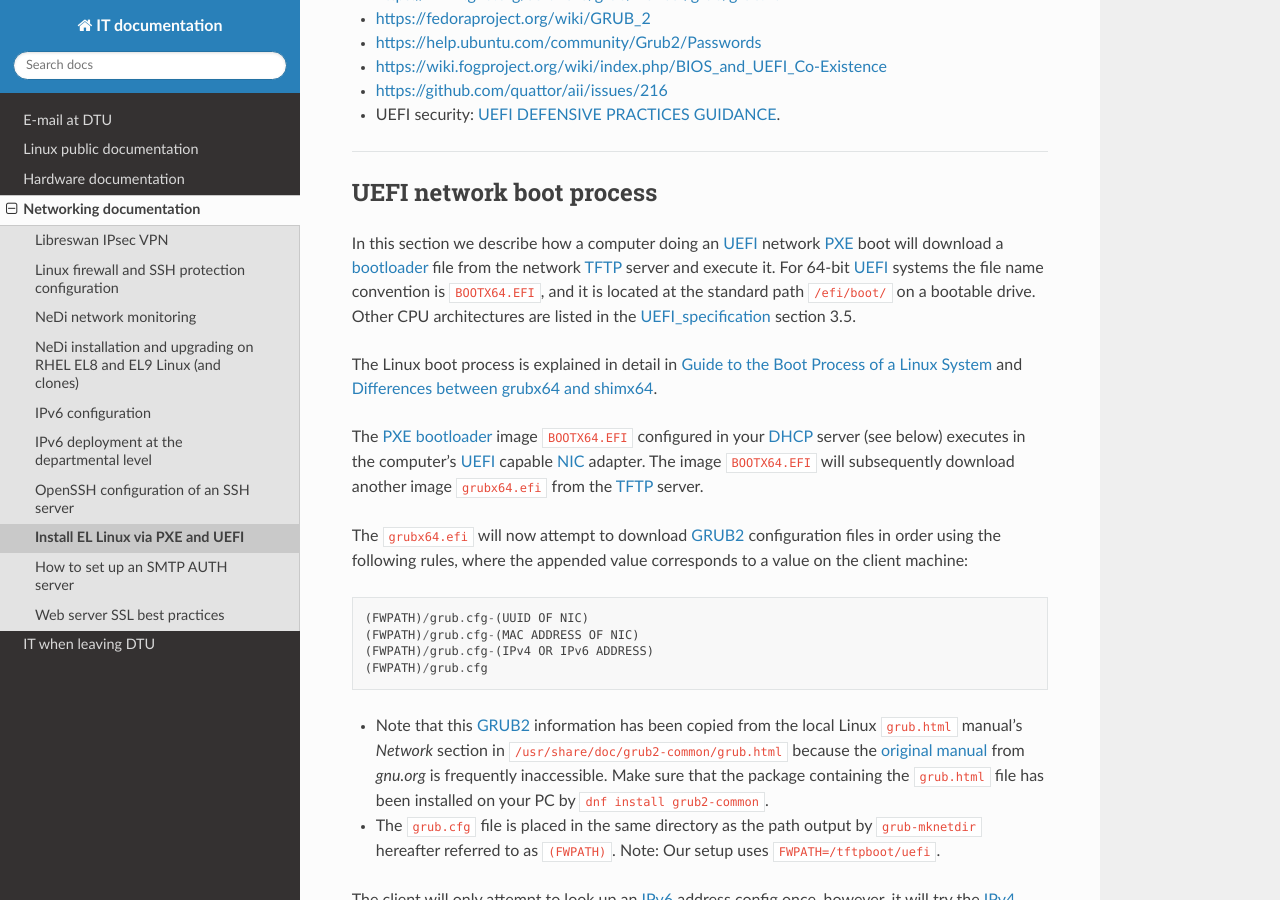
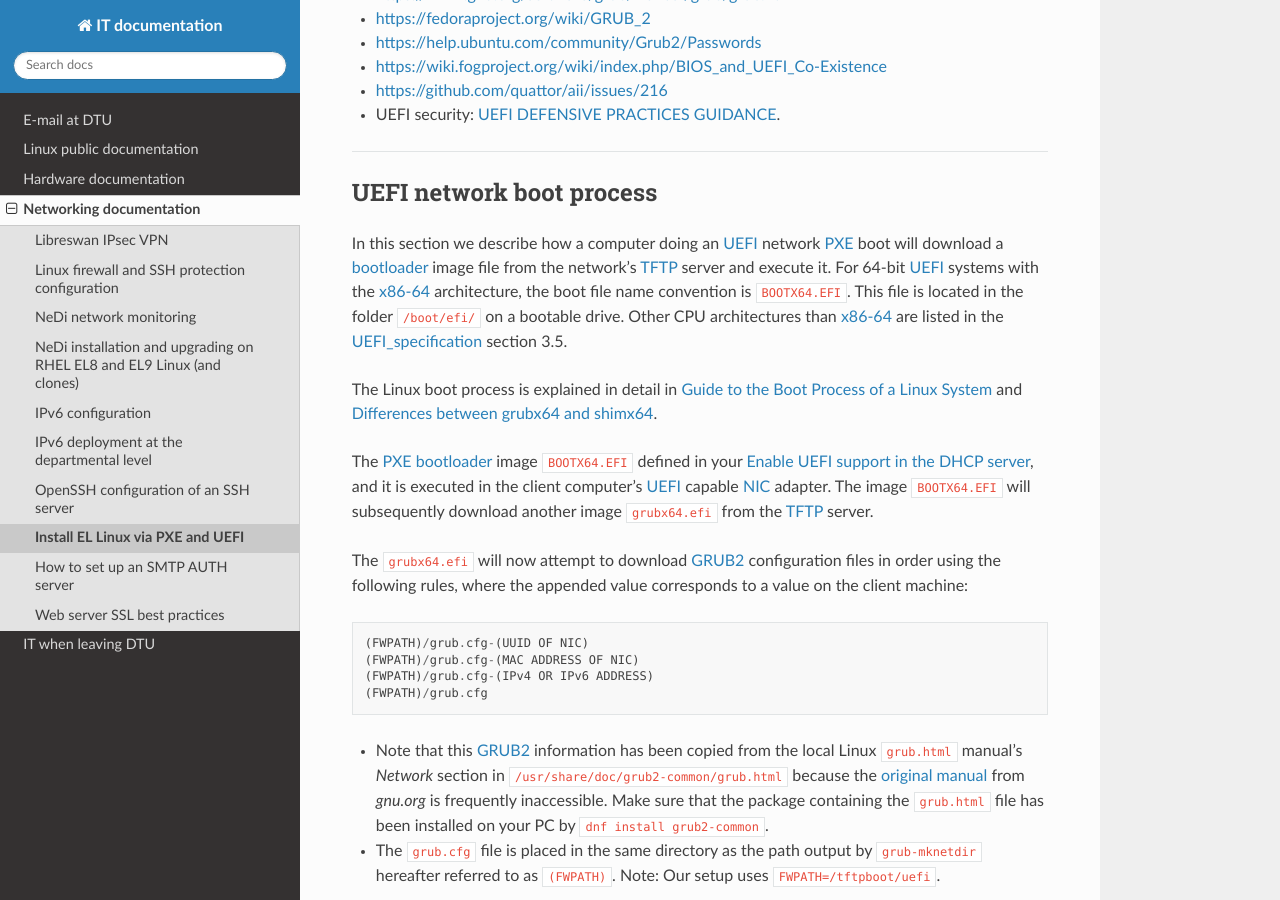
Before and after one commit to OleHolmNielsen/ITwiki, a Sphinx documentation site: the page built from docs/PXE_and_UEFI.rst, in a window 1280 px wide and 900 px high, scrolled down 1085 px. Built offline with Sphinx 7.4.7 and the Read the Docs theme 3.1.0, drawn with Linux system fonts in a browser that asks for light colours.

Commit message:
Minor edits

```diff
--- a/docs/PXE_and_UEFI.rst
+++ b/docs/PXE_and_UEFI.rst
@@ -41,17 +41,19 @@ See also our network :ref:`PXE-booting` page for Linux OS installation, and also
 UEFI network boot process
 =========================
 
-In this section we describe how a computer doing an UEFI_ network PXE_ boot will download a bootloader_ file from the network TFTP_ server and execute it.
-For 64-bit UEFI_ systems the file name convention is ``BOOTX64.EFI``,
-and it is located at the standard path ``/efi/boot/`` on a bootable drive.
-Other CPU architectures are listed in the UEFI_specification_ section 3.5.
+In this section we describe how a computer doing an UEFI_ network PXE_ boot will download a bootloader_ image file
+from the network's TFTP_ server and execute it.
+For 64-bit UEFI_ systems with the x86-64_ architecture,
+the boot file name convention is ``BOOTX64.EFI``.
+This file is located in the folder ``/boot/efi/`` on a bootable drive.
+Other CPU architectures than x86-64_ are listed in the UEFI_specification_ section 3.5.
 
 The Linux boot process is explained in detail in
 `Guide to the Boot Process of a Linux System <https://www.baeldung.com/linux/boot-process>`_
 and `Differences between grubx64 and shimx64 <https://www.baeldung.com/linux/grubx64-vs-shimx64>`_.
 
-The PXE_ bootloader_ image ``BOOTX64.EFI`` configured in your DHCP_ server (see below)
-executes in the computer's UEFI_ capable NIC_ adapter.
+The PXE_ bootloader_ image ``BOOTX64.EFI`` defined in your :ref:`DHCP_server_UEFI_configuration`,
+and it is executed in the client computer's UEFI_ capable NIC_ adapter.
 The image ``BOOTX64.EFI`` will subsequently download another image ``grubx64.efi`` from the TFTP_ server.
 
 The ``grubx64.efi`` will now attempt to download GRUB2_ configuration files in order using the following rules,
@@ -164,6 +166,8 @@ for example::
 
 Setting up the DHCP, TFTP and PXE services
 ================================================
+
+.. _DHCP_server_UEFI_configuration:
 
 Enable UEFI support in the DHCP server
 --------------------------------------
```
